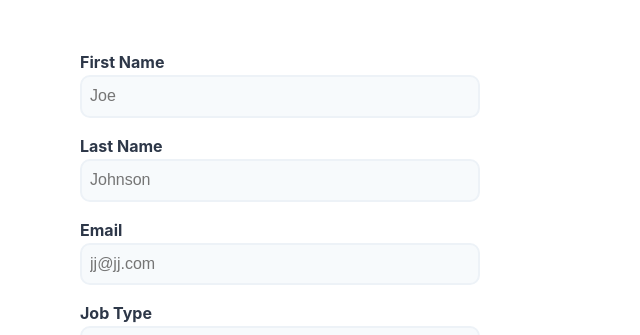
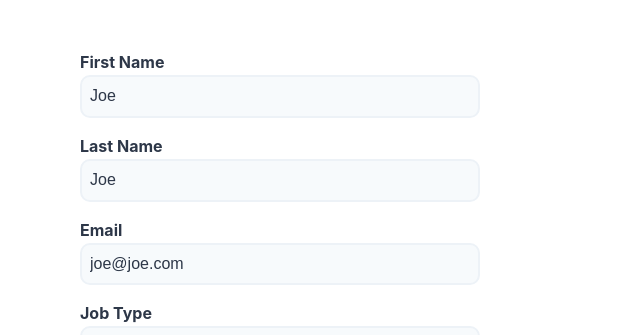
Before and after one commit to asidelnik/react-formik-form-validation, a React (Vite) app: page / in a window 1280 px wide. Shown: the top 335 px of the page, without its empty margins (0-640 px from the left). Built offline with nearby package versions, Linux system fonts and the light colour scheme.

Commit message:
Pre-populate initialValues based on props passed to <SignupForm>.

```diff
--- a/src/FormValidation.jsx
+++ b/src/FormValidation.jsx
@@ -5,16 +5,10 @@ import MyTextInput from "./form-fields/MyTextInput";
 import MySelect from "./form-fields/MySelect";
 import MyCheckbox from "./form-fields/MyCheckbox";
 
-function FormValidation() {
+function FormValidation({ ...initialValues }) {
   return (
     <Formik
-      initialValues={{
-        firstName: "",
-        lastName: "",
-        email: "",
-        jobType: "Designer",
-        acceptedTerms: true,
-      }}
+      initialValues={initialValues}
       validationSchema={Yup.object({
         firstName: Yup.string()
           .max(15, "Must be 15 characters or less")
--- a/src/main.jsx
+++ b/src/main.jsx
@@ -2,8 +2,16 @@ import React from 'react'
 import ReactDOM from 'react-dom/client'
 import FormValidation from "./FormValidation.jsx";
 
-ReactDOM.createRoot(document.getElementById('root')).render(
+const initialValues = {
+  firstName: "Joe",
+  lastName: "Joe",
+  email: "joe@joe.com",
+  jobType: "Designer",
+  acceptedTerms: true,
+};
+
+ReactDOM.createRoot(document.getElementById("root")).render(
   <React.StrictMode>
-    <FormValidation />
-  </React.StrictMode>,
-)
+    <FormValidation {...initialValues} />
+  </React.StrictMode>
+);
```
